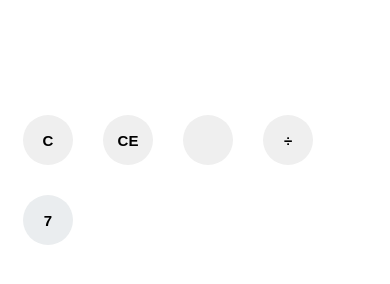
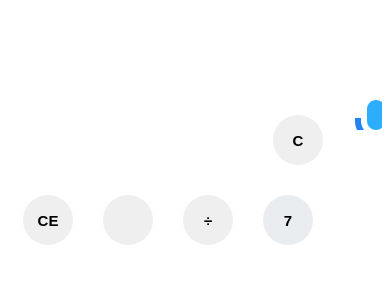
Before and after one commit to tashamwafulirwa/Smart-Calculator, a plain HTML site: page index.html in a window 390 px wide. Drawn offline with Linux system fonts and the light colour scheme; a web font is replaced by a local one.

Commit message:
added microphone icon

```diff
--- a/style.css
+++ b/style.css
@@ -5,6 +5,22 @@
     height: 60px;
     margin: 10px 20px;
     font-size: 30px;
+}
+
+#output-text{
+    width: 250px;
+    height: 120px;
+    float: left;
+}
+#microphone{
+    height: 30px;
+    width: 30px;
+    float: right;
+    background-image: url(mic.png);
+}
+
+.tooltip{
+    visibility: hidden;
 }
 
 #keyboard{
```
Also changed, not shown: mic.png (added).
